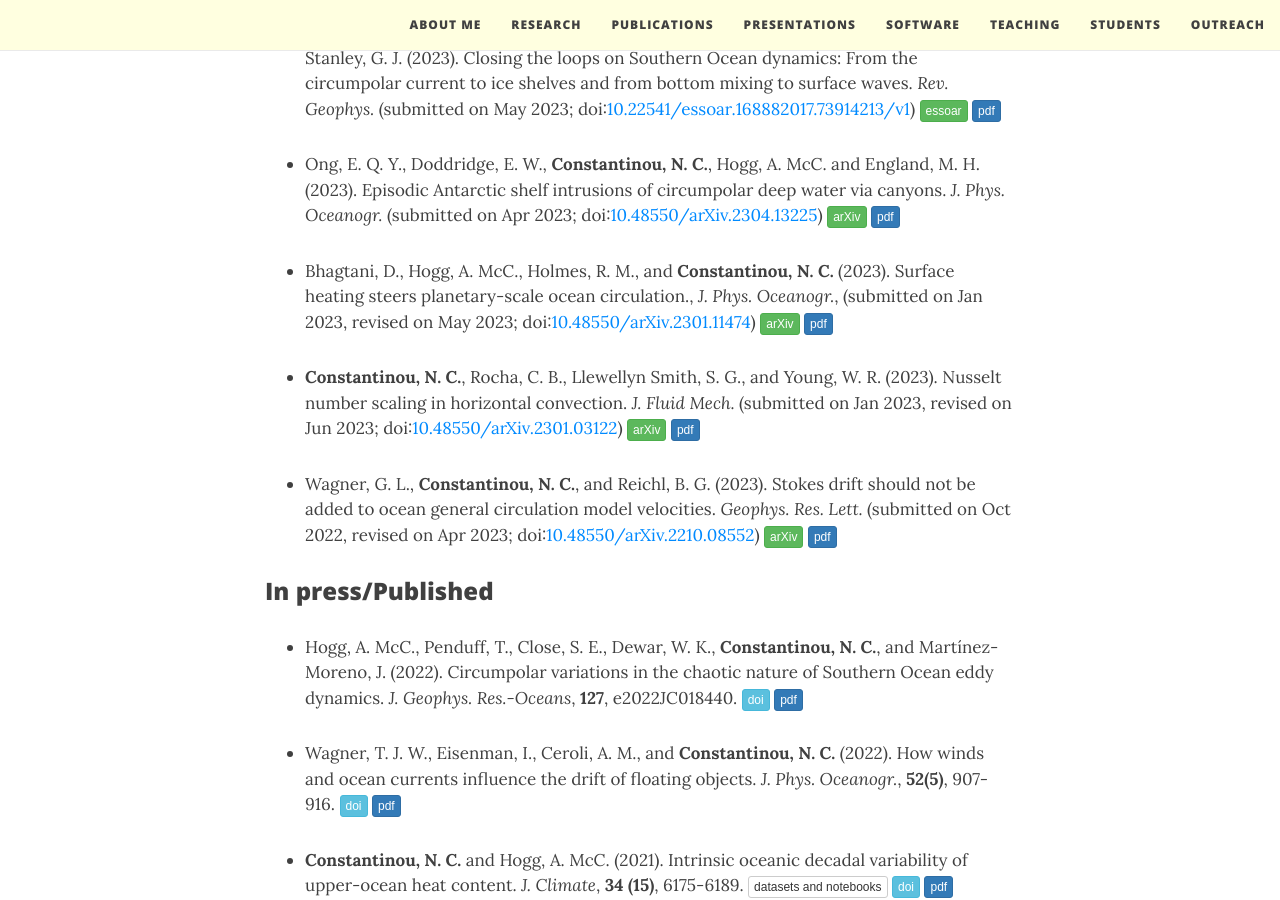
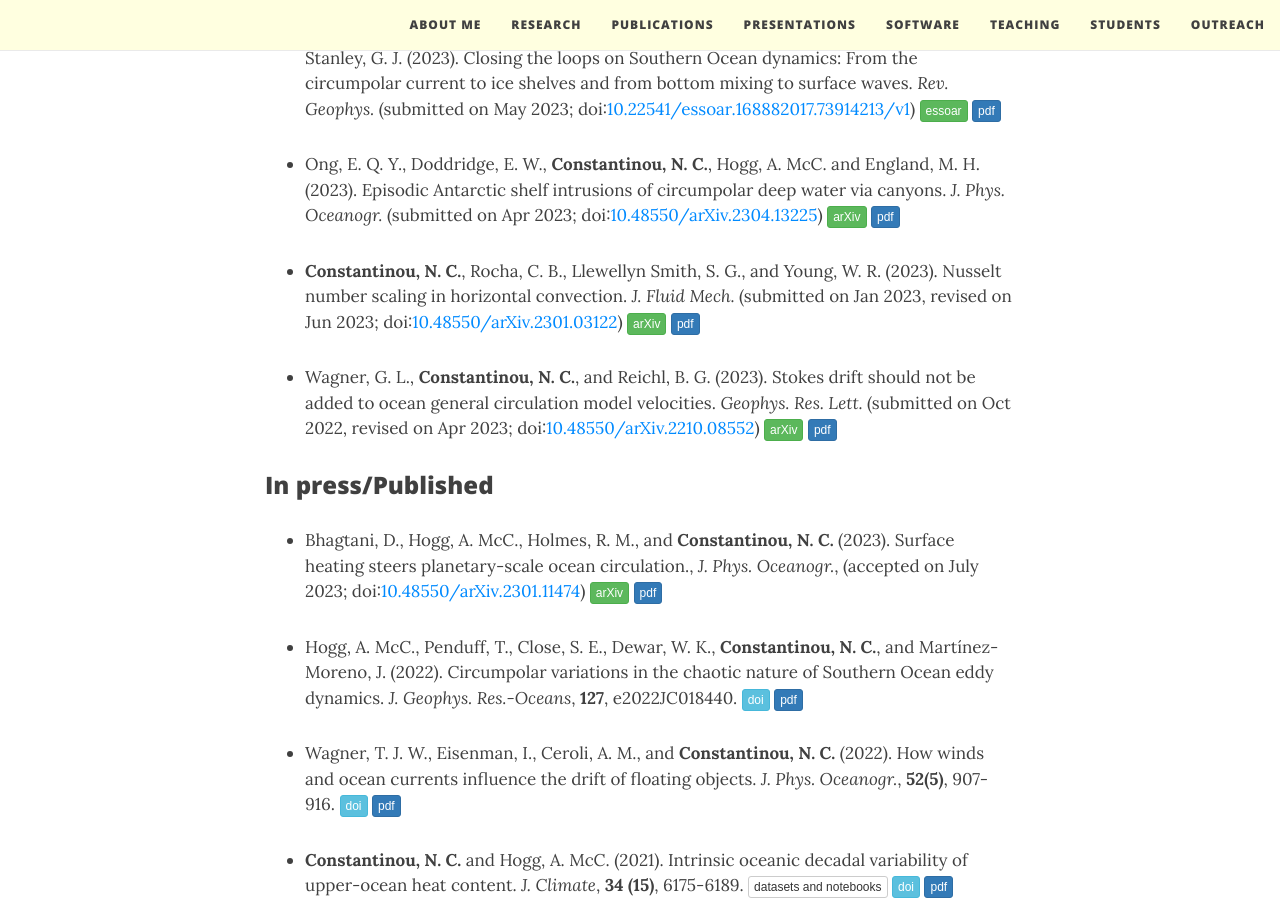
Before and after one commit to navidcy/navidcy.github.io, a Jekyll site: the page built from publications.md, in a window 1280 px wide and 900 px high, scrolled down 752 px. Built offline with Jekyll 4.4.1, drawn with Linux system fonts in a browser that asks for light colours; nearby versions of some CDN libraries; comment, search, counter and statistics services are not loaded; some of the changed lines change nothing that is shown.

Commit message:
buoyancy-gyres accepted

```diff
--- a/publications.md
+++ b/publications.md
@@ -21,9 +21,6 @@
 - Ong, E. Q. Y., Doddridge, E. W., **Constantinou, N. C.**, Hogg, A. McC. and England, M. H. (2023). Episodic Antarctic shelf intrusions of circumpolar deep water via canyons. _J. Phys. Oceanogr._ (submitted on Apr 2023; doi:[10.48550/arXiv.2304.13225](https://doi.org/10.48550/arXiv.2304.13225){:target="_blank"}) [<span class="btn btn-success btn-xs{{end}}" style="font-family:sans-serif;">arXiv</span>][arXiv:2304.13225]{:target="_blank"} [<span class="btn btn-primary btn-xs{{end}}" style="font-family:sans-serif;">pdf</span>][ascintrusions]
 
 
-- Bhagtani, D., Hogg, A. McC., Holmes, R. M., and **Constantinou, N. C.** (2023). Surface heating steers planetary-scale ocean circulation., _J. Phys. Oceanogr._, (submitted on Jan 2023, revised on May 2023; doi:[10.48550/arXiv.2301.11474](https://doi.org/10.48550/arXiv.2301.11474){:target="_blank"}) [<span class="btn btn-success btn-xs{{end}}" style="font-family:sans-serif;">arXiv</span>][arXiv:2301.11474]{:target="_blank"} [<span class="btn btn-primary btn-xs{{end}}" style="font-family:sans-serif;">pdf</span>][buoyancygyres]
-
-
 - **Constantinou, N. C.**, Rocha, C. B., Llewellyn Smith, S. G., and Young, W. R. (2023). Nusselt number scaling in horizontal convection. _J. Fluid Mech._ (submitted on Jan 2023, revised on Jun 2023; doi:[10.48550/arXiv.2301.03122](https://doi.org/10.48550/arXiv.2301.03122){:target="_blank"}) [<span class="btn btn-success btn-xs{{end}}" style="font-family:sans-serif;">arXiv</span>][arXiv:2301.03122]{:target="_blank"} [<span class="btn btn-primary btn-xs{{end}}" style="font-family:sans-serif;">pdf</span>][HCNuScaling]
 
 
@@ -31,6 +28,9 @@
 
 
 ### In press/Published
+
+- Bhagtani, D., Hogg, A. McC., Holmes, R. M., and **Constantinou, N. C.** (2023). Surface heating steers planetary-scale ocean circulation., _J. Phys. Oceanogr._, (accepted on July 2023; doi:[10.48550/arXiv.2301.11474](https://doi.org/10.48550/arXiv.2301.11474){:target="_blank"}) [<span class="btn btn-success btn-xs{{end}}" style="font-family:sans-serif;">arXiv</span>][arXiv:2301.11474]{:target="_blank"} [<span class="btn btn-primary btn-xs{{end}}" style="font-family:sans-serif;">pdf</span>][buoyancygyres]
+
 
 - Hogg, A. McC., Penduff, T., Close, S. E., Dewar, W. K., **Constantinou, N. C.**, and Martínez-Moreno, J. (2022). Circumpolar variations in the chaotic nature of Southern Ocean eddy dynamics. _J. Geophys. Res.-Oceans_, **127**, e2022JC018440. [<span class="btn btn-info btn-xs{{end}}" style="font-family:sans-serif;">doi</span>][occiput-SO-doi]{:target="_blank"} [<span class="btn btn-primary btn-xs{{end}}" style="font-family:sans-serif;">pdf</span>][occiput-SO] <span align="right" class='altmetric-embed' data-badge-type="2" data-condensed="true" data-hide-less-than="2" data-doi="10.1029/2022JC018440"></span>
 
```
